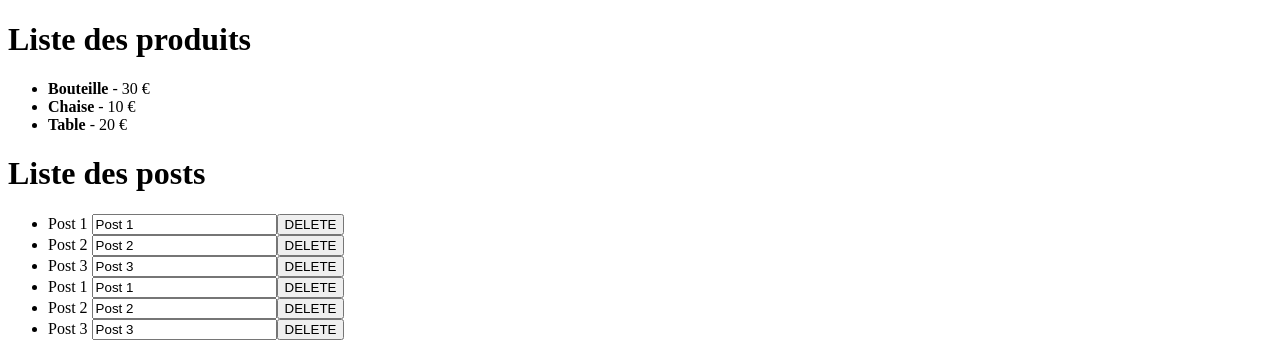
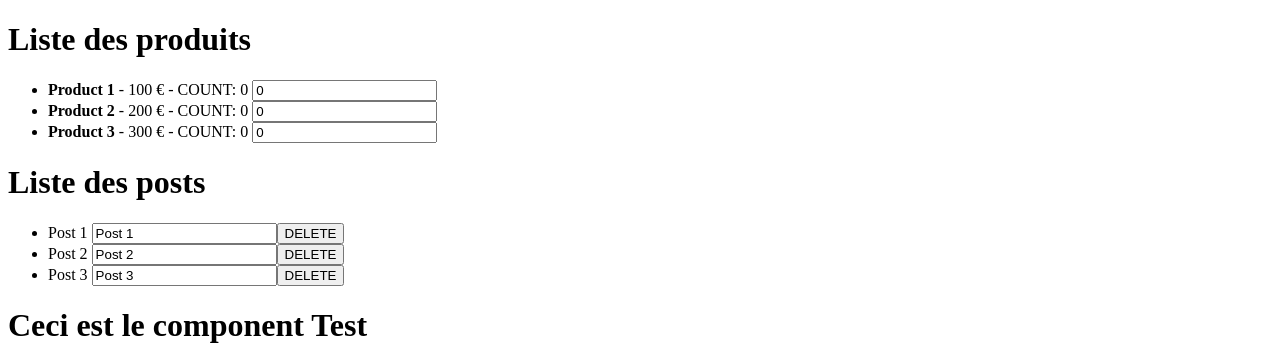
Before and after one commit to Belgiusfrombe/vue-test-2, a Vue app in the folder vue-project-2/: page / in a window 1280 px wide. Shown: the top 345 px of the page. Built offline with nearby package versions, Linux system fonts and the light colour scheme.

Commit message:
push store central data

```diff
--- a/vue-project-2/src/App.vue
+++ b/vue-project-2/src/App.vue
@@ -6,32 +6,15 @@ import Test from "./components/Test.vue";
 import TestEmit from "./components/TestEmit.vue";
 import { ref, reactive, computed } from "vue";
 
-// Créez une liste de 3 produits (id, name et price)
-const products = reactive([
-  { id: 1, name: "Chaise", price: 10 },
-  { id: 2, name: "Table", price: 20 },
-  { id: 3, name: "Bouteille", price: 30 },
-]);
-
-// Créez une computed avec les produits dans l'ordre aphabétique
-const sortedProducts = computed(() => {
-  return products.sort((a, b) => {
-    return a.name.localeCompare(b.name);
-  });
-});
-
-// Liste de posts
-const posts = reactive([
-  { id: 1, title: "Post 1", content: "Content 1" },
-  { id: 2, title: "Post 2", content: "Content 2" },
-  { id: 3, title: "Post 3", content: "Content 3" },
-]);
+import { productsStore } from "@/stores/productsStore";
+import { postsStore } from "@/stores/postsStore";
 
 const prenom = ref("Pascal");
 
 const test = (message) => {
   alert(message);
 };
+
 const updatePrenom = (newPrenom) => {
   prenom.value = newPrenom;
 };
@@ -42,19 +25,12 @@ const deleteOneById = (id) => {
     1
   );
 };
-
 </script>
 
 <template>
-  <ProductsList :products="sortedProducts" />
+  <ProductsList :products="productsStore.products" />
 
-  <!-- Chargez un PostsList en lui envoyant les posts
-    voici le code final:
-    h1>Liste des posts
-    ul>li>Title
-    Components: PostsList et Post
-   -->
-  <PostsList :posts="posts" @deleteOne="deleteOneById" />
+  <PostsList :posts="postsStore.posts" @deleteOne="deleteOneById" />
 
   <Test>
     <template v-slot:header>
@@ -72,9 +48,6 @@ const deleteOneById = (id) => {
 
   <div>{{ prenom }}</div>
   <TestEmit :prenom="prenom" @on-soydan="test" @prenom-changed="updatePrenom" />
-
-  <componentA />
-  <componentB />
 </template>
 
 <style scoped></style>
--- a/vue-project-2/src/components/PostsList.vue
+++ b/vue-project-2/src/components/PostsList.vue
@@ -2,15 +2,13 @@
 // On aura besoin d'un component Post
 import PostsListItem from "./PostsListItem.vue";
 defineProps(["posts"]);
-
-const emit = defineEmits(["deleteOne"]);
-const emitDeleteOne = (id) => {
-  emit("deleteOne", id);
-};
+// const emitDeleteOne = (id) => {
+//   emit("deleteOne", id);
+// };
 </script>
 
 <template>
-  <h1>Liste des posts </h1>
+  <h1>Liste des posts</h1>
   <ul>
     <PostsListItem
       v-for="post in posts"
@@ -18,11 +16,5 @@ const emitDeleteOne = (id) => {
       :post="post"
       @delete="$emit('deleteOne', post.id)"
     />
-    <PostsListItem
-      v-for="post in posts"
-      :key="post.id"
-      :post="post"
-      @delete="emitDeleteOne"
-    />
   </ul>
 </template>
--- a/vue-project-2/src/components/PostsListItem.vue
+++ b/vue-project-2/src/components/PostsListItem.vue
@@ -22,7 +22,7 @@ defineProps(["post"]);
   <li>
     {{ post.title }}
     <input type="text" v-model="post.title" />
-    <button @click.prevent="$emit('delete', post.id)">DELETE</button>
+    <button @click.prevent="$emit('delete')">DELETE</button>
     <!-- <button @click.prevent="emitDelete">DELETE</button> -->
   </li>
 </template>
--- a/vue-project-2/src/components/ProductsListItem.vue
+++ b/vue-project-2/src/components/ProductsListItem.vue
@@ -1,11 +1,13 @@
 <script setup>
 const props = defineProps(["product"]);
+import { store } from "../stores/store";
 </script>
 
 <template>
   <li>
     <strong>{{ product.name }}</strong>
-    - {{ product.price }} €
+    - {{ product.price }} € - COUNT: {{ store.count }}
+    <input type="number" v-model="store.count" />
   </li>
 </template>
 
--- /dev/null
+++ b/vue-project-2/src/stores/postsStore.js
@@ -0,0 +1,10 @@
+// postsStore.js
+import { reactive } from 'vue'
+
+export const postsStore = reactive({
+  posts: [
+    { id: 1, title: 'Post 1', content: 'Content of Post 1' },
+    { id: 2, title: 'Post 2', content: 'Content of Post 2' },
+    { id: 3, title: 'Post 3', content: 'Content of Post 3' },
+  ],
+});
--- /dev/null
+++ b/vue-project-2/src/stores/productsStore.js
@@ -0,0 +1,10 @@
+// productsStore.js
+import { reactive } from "vue";
+
+export const productsStore = reactive({
+  products: [
+    { id: 1, name: "Product 1", price: 100 },
+    { id: 2, name: "Product 2", price: 200 },
+    { id: 3, name: "Product 3", price: 300 },
+  ],
+});
```
Also changed, not shown: vue-project-2/src/stores/store.js (renamed from vue-project-2/src/store.js).
